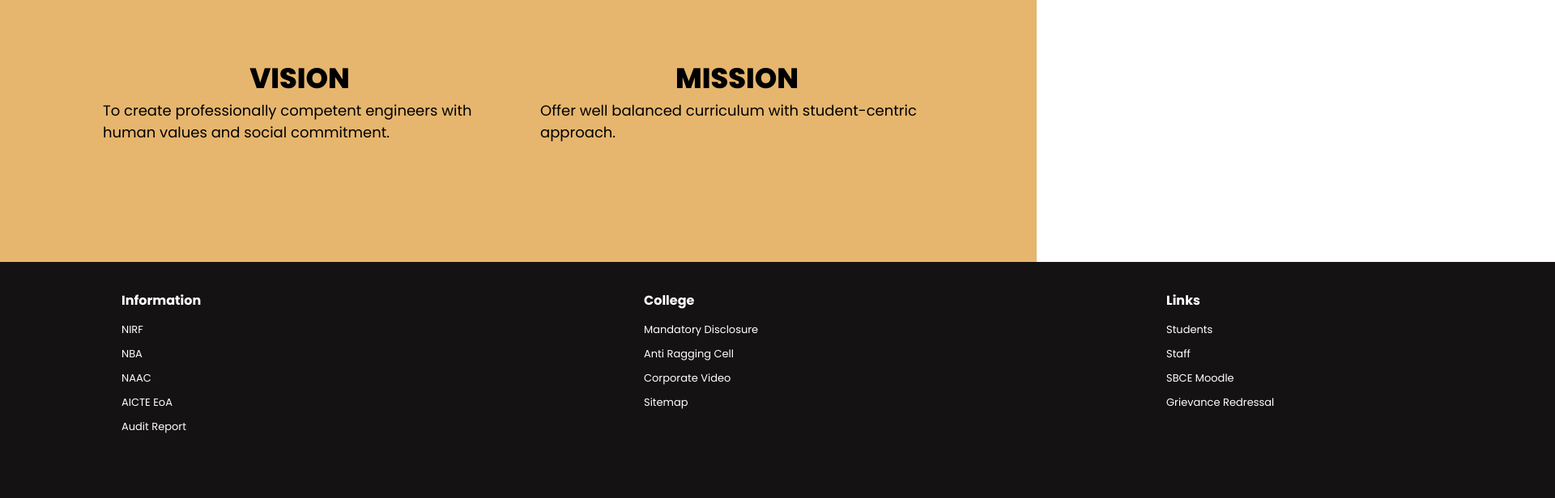
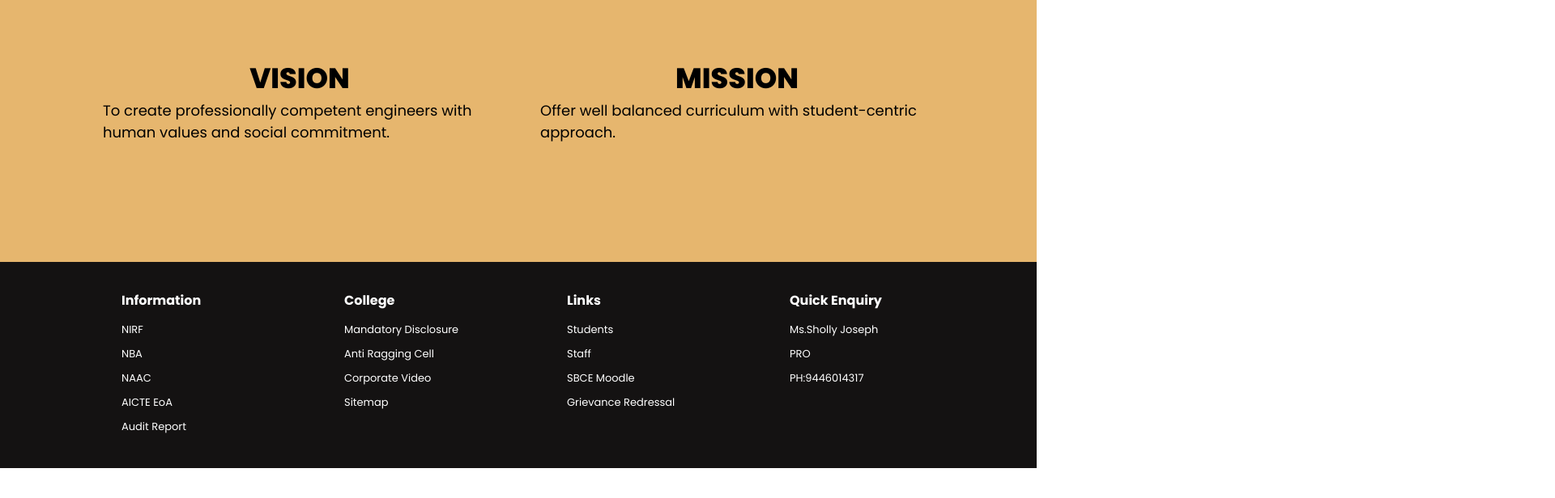
Before and after one commit to goutham-shankar/sree-buddha-website, a Next.js app: page / in a window 1280 px wide. Shown: the part 872-1488 px from the top of the page at 81% size, 1920 px wide, since content can reach past the window. After the commit the page ends 1451 px from the top, so only its background shows below. Built offline with nearby package versions, Linux system fonts and the light colour scheme.

Commit message:
addd profile page

```diff
--- a/src/app/globals.css
+++ b/src/app/globals.css
@@ -5,6 +5,8 @@
   margin: 0px;
 }
 
+
+
 :root{
 
   --font1: 'poppins'
--- a/src/styles/footer.css
+++ b/src/styles/footer.css
@@ -1,12 +1,13 @@
 /* components/Footer.module.css */
 .footer {
     min-height: 222px;
-    width: 200%;
+    width: 100%;
     display: flex;
     column-gap: 20px;
     justify-content: center;
     background-color: #141212;
     padding: 35px 100px;
+    box-sizing: border-box;
     color: #fff;
     font-family: 'Poppins';
     flex-wrap: wrap;
--- a/src/styles/navbar.css
+++ b/src/styles/navbar.css
@@ -5,6 +5,7 @@
     padding: 0vw 60px;
     padding-top: 1vw;
     display: flex;
+    /* background-color: red; */
 
 
 }
```
Also changed, not shown: src/app/about-us/profile/page.jsx (added, +10 -0 lines), src/app/about-us/profile/style.css (added).
